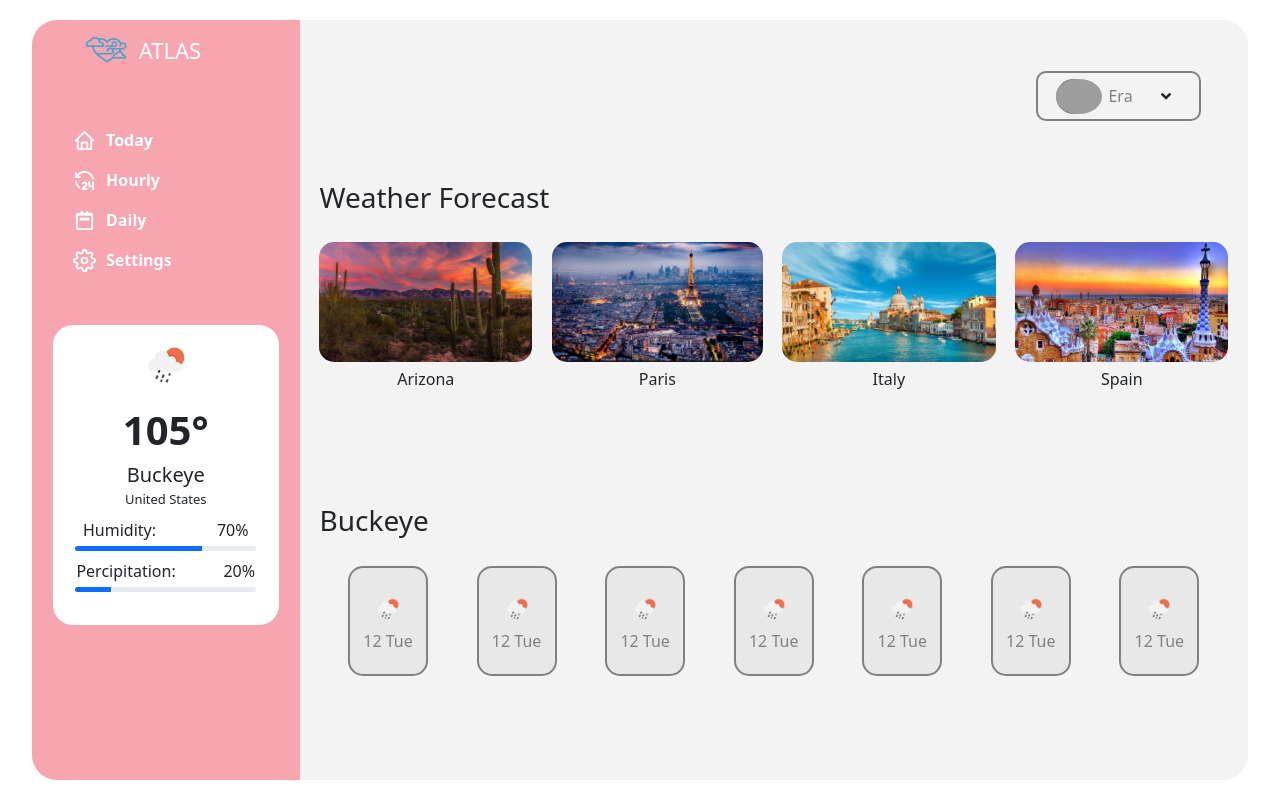
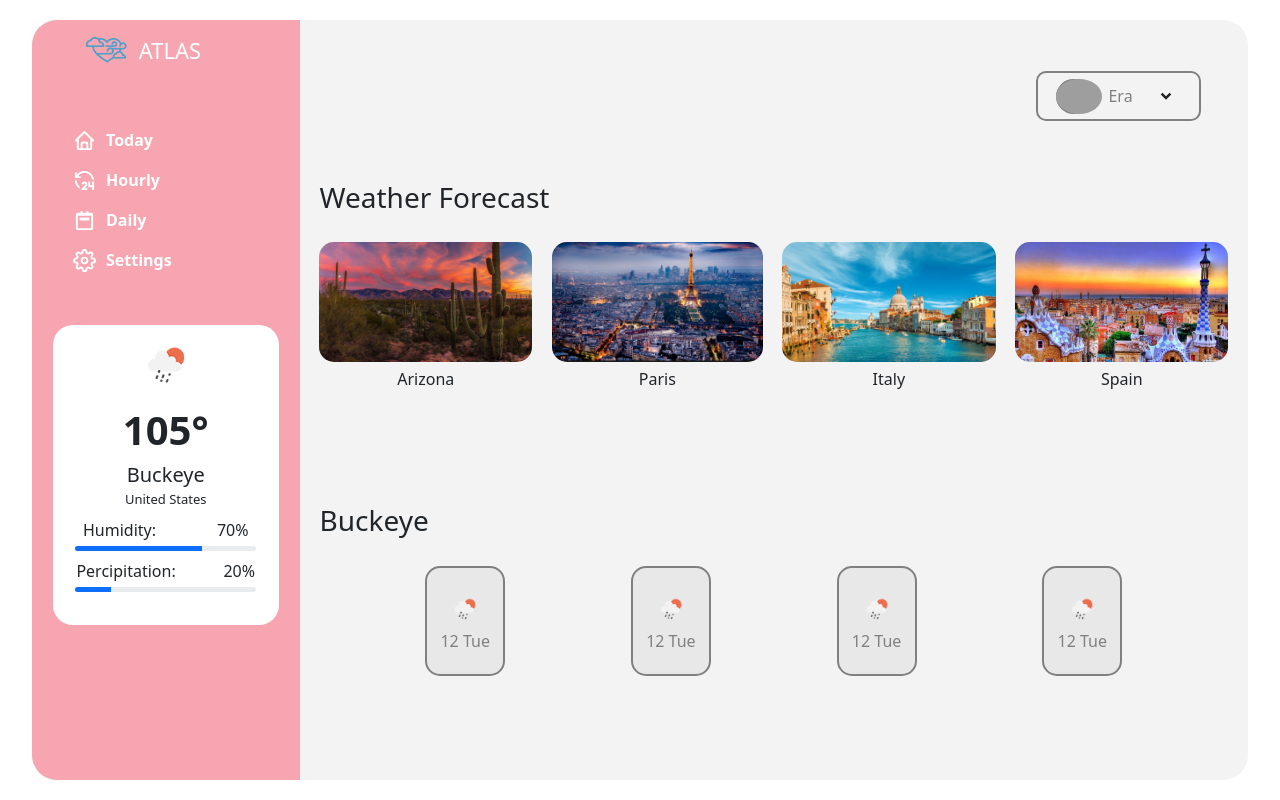
Before and after one commit to Joshuarvlcb/Atlas, a React (Create React App) app: page /slider in a window 1280 px wide. Built offline with nearby package versions, Linux system fonts and the light colour scheme; grey boxes are pictures that could not be loaded.

Commit message:
reorganized components

```diff
--- a/src/App.js
+++ b/src/App.js
@@ -1,22 +1,13 @@
-import Logo from './assests/weather-logo.png'
 import {RiArrowDropDownLine} from 'react-icons/ri'
-import Header from './components/Header'
-import NavLinks from './components/NavLinks'
-import Sun from './assests/sunny.png'
-import { BiHome } from "react-icons/bi";
-import {Ri24HoursLine} from 'react-icons/ri'
 import Faker from 'faker'
-import {BiCalendarWeek} from 'react-icons/bi'
 import Cards from './components/Cards.jsx'
 import Az from './assests/az-background.jpg'
 import Italy from './assests/italy-background.jpg'
 import Paris from './assests/paris.bg.jpg'
 import Spain from './assests/spain-bg.jpg'
-import {Nav} from 'react-bootstrap'
-import DailyCard from './components/DailyCard'
-import {FiSettings} from 'react-icons/fi'
-import MiniCard from './components/MiniCard'
 import React, {useState} from 'react'
+import Slider from './components/Slider'
+import Navbar from './components/Navbar'
 
 function App() {
     const [city, setCity] = useState('Buckeye')
@@ -50,6 +41,13 @@ function App() {
         },
 
     ])
+
+    const data = {
+      today: ['morning', 'noon', 'evening', 'night'],
+      hourly: [1, 2, 3, 4, 5, 6, 7, 8, 9, 10, 11, 12, 13, 14, 15, 16, 17, 18, 19, 20, 21, 22, 23, 24],
+      daily: ['sunday', 'monday', 'tuesday', 'wednesday', 'thursday', 'friday', 'saturday']
+    }
+
 const currentCity = (e) => {
     if(e.target.textContent){
       setCity(e.target.textContent)
@@ -62,24 +60,7 @@ const currentCity = (e) => {
   return <>
   <div className = 'd-flex align-items-center justify-content-center' style ={{height:'100vh',width:'100vw'}}>
     <div className = 'app-container'>
-        <div className = 'nav-container' style = {{margin:'0'}}>
-         <Header logo = {Logo}/>
-
-
-         <Nav className = 'd-flex flex-column' style = {{paddingLeft:'25px',height:'205px'}}>
-      <NavLinks name = 'Today' logo = {<BiHome color = 'white' style = {{paddingRight:'10px',height:'33px',width:'33px'}} />} />
-      <NavLinks name = 'Hourly' logo = {<Ri24HoursLine color = 'white' style = {{paddingRight:'10px',height:'33px',width:'33px'}} />} />
-      <NavLinks name = 'Daily' logo = {<BiCalendarWeek color = 'white' style = {{paddingRight:'10px',height:'33px',width:'33px'}} />} />
-      <NavLinks name = 'Settings' logo = {<FiSettings color = 'white' style = {{paddingRight:'10px',height:'33px',width:'33px'}} />} />
-
-
-           </Nav>
-
-<DailyCard/>
-
-
-
-        </div>
+    <Navbar/>
 {/* weather forecast */}
 
 <div className="forcast-con">
@@ -129,20 +110,7 @@ const currentCity = (e) => {
   </Col>
 
 </Row> */}
-<div className="slider">
-<h3 style = {{paddingBottom:'20px',paddingLeft:'20px',width:'269px',alignItems:'center'}}>{city}</h3>
-<div className="daily-slider">
-
-  <MiniCard pic = {Sun} height/>
-  <MiniCard pic = {Sun} height/>
-  <MiniCard pic = {Sun} height/>
-  <MiniCard pic = {Sun} height/>
-  <MiniCard pic = {Sun} height/>
-  <MiniCard pic = {Sun} height/>
-  <MiniCard pic = {Sun} height/>
-
-</div>
-</div>
+  <Slider object = {data.today} city = {city}/>
 </div>
 
 
--- /dev/null
+++ b/src/components/Navbar.jsx
@@ -0,0 +1,27 @@
+import React from 'react'
+import {Nav} from 'react-bootstrap'
+import NavLinks from './NavLinks'
+import Header from './Header'
+import DailyCard from './DailyCard'
+import { BiHome } from "react-icons/bi";
+import {Ri24HoursLine} from 'react-icons/ri'
+import {BiCalendarWeek} from 'react-icons/bi'
+import {FiSettings} from 'react-icons/fi'
+import Logo from '../assests/weather-logo.png'
+
+
+const Navbar = () => {
+    return <div className = 'nav-container' style = {{margin:'0'}}>
+    <Header logo = {Logo}/>
+
+    <Nav className = 'd-flex flex-column' style = {{paddingLeft:'25px',height:'205px'}}>
+    <NavLinks name = 'Today' logo = {<BiHome color = 'white' style = {{paddingRight:'10px',height:'33px',width:'33px'}} />} />
+    <NavLinks name = 'Hourly' logo = {<Ri24HoursLine color = 'white' style = {{paddingRight:'10px',height:'33px',width:'33px'}} />} />
+    <NavLinks name = 'Daily' logo = {<BiCalendarWeek color = 'white' style = {{paddingRight:'10px',height:'33px',width:'33px'}} />} />
+    <NavLinks name = 'Settings' logo = {<FiSettings color = 'white' style = {{paddingRight:'10px',height:'33px',width:'33px'}} />} />
+    </Nav>
+    <DailyCard/>
+    </div>
+}
+
+export default Navbar
--- /dev/null
+++ b/src/components/Slider.jsx
@@ -0,0 +1,16 @@
+import React from 'react'
+import MiniCard from './MiniCard'
+import Sun from '../assests/sunny.png'
+
+const Slider = ({ object, city }) => {
+    return <div className="slider">
+        <h3 style = {{paddingBottom:'20px',paddingLeft:'20px',width:'269px',alignItems:'center'}}>{city}</h3>
+        <div className="daily-slider">
+            {object.map( (card, i) => {
+                return <MiniCard pic = {Sun} height/>
+            })}
+        </div>
+    </div>
+}
+
+export default Slider
```
